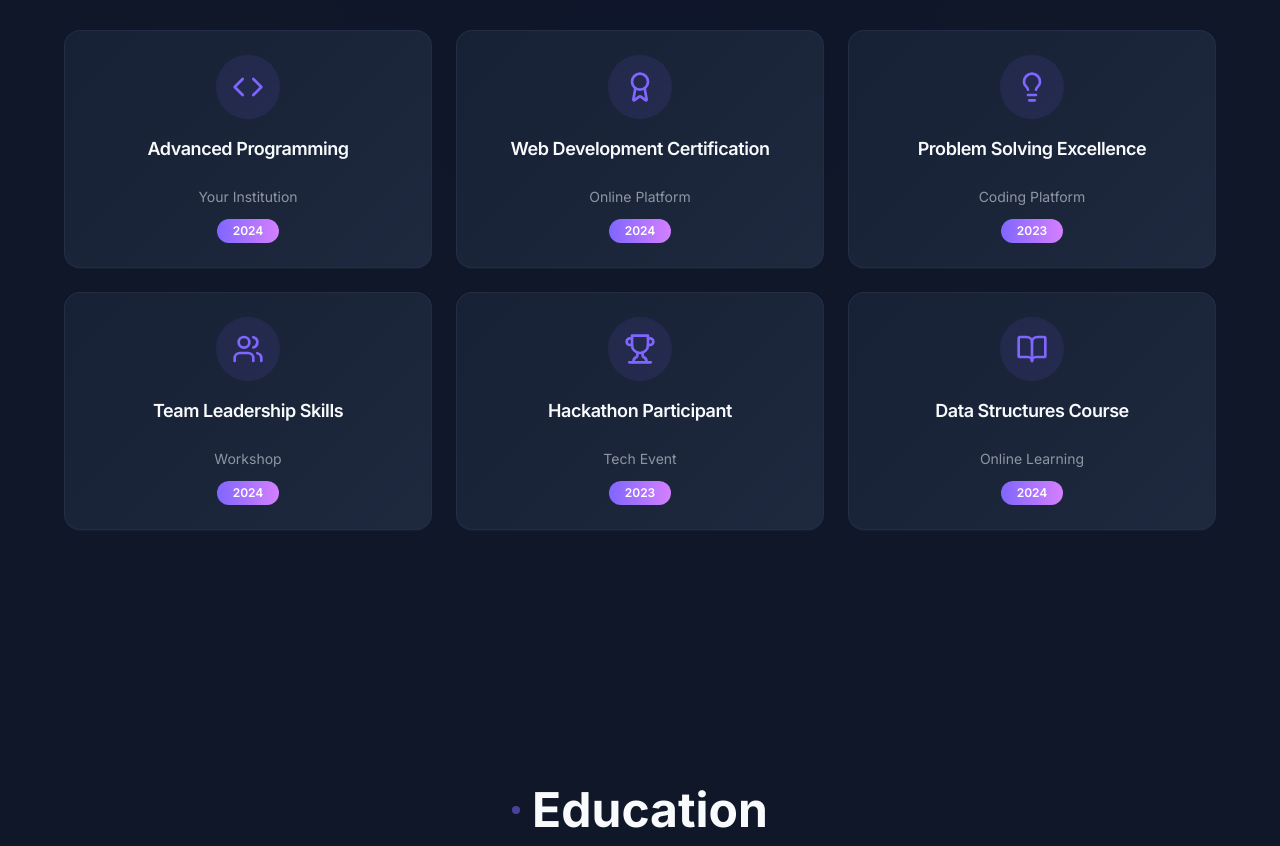
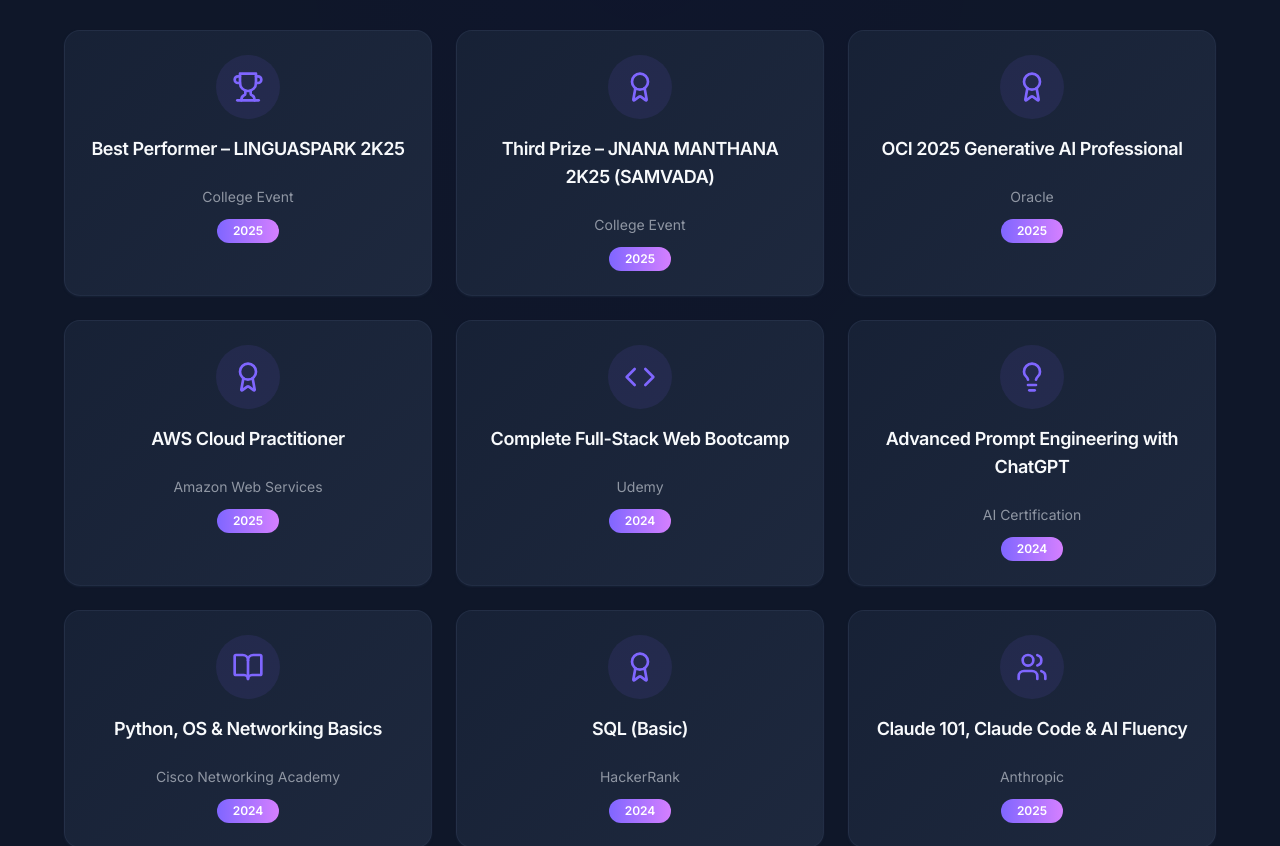
Before and after one commit to rlvnPhanindra/Lajwanth-Portofolio, a React (Vite) app: page / in a window 1280 px wide. Shown: the part 2820-3666 px from the top of the page. Built offline with nearby package versions, Linux system fonts and the light colour scheme; the HTML template or start-up script is replaced by a standard one.

Commit message:
Changes
Co-authored-by: rlvnPhanindra <173749613+rlvnPhanindra@users.noreply.github.com>

```diff
--- a/src/components/Achievements.tsx
+++ b/src/components/Achievements.tsx
@@ -5,46 +5,67 @@ import { Code, Award, Lightbulb, Users, Trophy, BookOpen } from "lucide-react";
 const Achievements = () => {
   const achievements = [
     {
+      icon: <Trophy className="h-8 w-8 text-primary" />,
+      title: "Best Performer – LINGUASPARK 2K25",
+      organization: "College Event",
+      year: "2025",
+      color: "from-purple-500 to-blue-500"
+    },
+    {
+      icon: <Award className="h-8 w-8 text-primary" />,
+      title: "Third Prize – JNANA MANTHANA 2K25 (SAMVADA)",
+      organization: "College Event",
+      year: "2025",
+      color: "from-blue-500 to-cyan-500"
+    },
+    {
+      icon: <Award className="h-8 w-8 text-primary" />,
+      title: "OCI 2025 Generative AI Professional",
+      organization: "Oracle",
+      year: "2025",
+      color: "from-purple-500 to-pink-500"
+    },
+    {
+      icon: <Award className="h-8 w-8 text-primary" />,
+      title: "AWS Cloud Practitioner",
+      organization: "Amazon Web Services",
+      year: "2025",
+      color: "from-blue-500 to-purple-500"
+    },
+    {
       icon: <Code className="h-8 w-8 text-primary" />,
-      title: "Advanced Programming",
-      organization: "Your Institution",
+      title: "Complete Full-Stack Web Bootcamp",
+      organization: "Udemy",
+      year: "2024",
+      color: "from-cyan-500 to-blue-500"
+    },
+    {
+      icon: <Lightbulb className="h-8 w-8 text-primary" />,
+      title: "Advanced Prompt Engineering with ChatGPT",
+      organization: "AI Certification",
       year: "2024",
       color: "from-purple-500 to-blue-500"
     },
     {
-      icon: <Award className="h-8 w-8 text-primary" />,
-      title: "Web Development Certification",
-      organization: "Online Platform",
+      icon: <BookOpen className="h-8 w-8 text-primary" />,
+      title: "Python, OS & Networking Basics",
+      organization: "Cisco Networking Academy",
       year: "2024",
       color: "from-blue-500 to-cyan-500"
     },
     {
-      icon: <Lightbulb className="h-8 w-8 text-primary" />,
-      title: "Problem Solving Excellence",
-      organization: "Coding Platform",
-      year: "2023",
+      icon: <Award className="h-8 w-8 text-primary" />,
+      title: "SQL (Basic)",
+      organization: "HackerRank",
+      year: "2024",
       color: "from-purple-500 to-pink-500"
     },
     {
       icon: <Users className="h-8 w-8 text-primary" />,
-      title: "Team Leadership Skills",
-      organization: "Workshop",
-      year: "2024",
-      color: "from-blue-500 to-purple-500"
-    },
-    {
-      icon: <Trophy className="h-8 w-8 text-primary" />,
-      title: "Hackathon Participant",
-      organization: "Tech Event",
-      year: "2023",
-      color: "from-cyan-500 to-blue-500"
-    },
-    {
-      icon: <BookOpen className="h-8 w-8 text-primary" />,
-      title: "Data Structures Course",
-      organization: "Online Learning",
-      year: "2024",
-      color: "from-purple-500 to-blue-500"
+      title: "Claude 101, Claude Code & AI Fluency",
+      organization: "Anthropic",
+      year: "2025",
+      color: "from-cyan-500 to-purple-500"
     }
   ];
 
```
